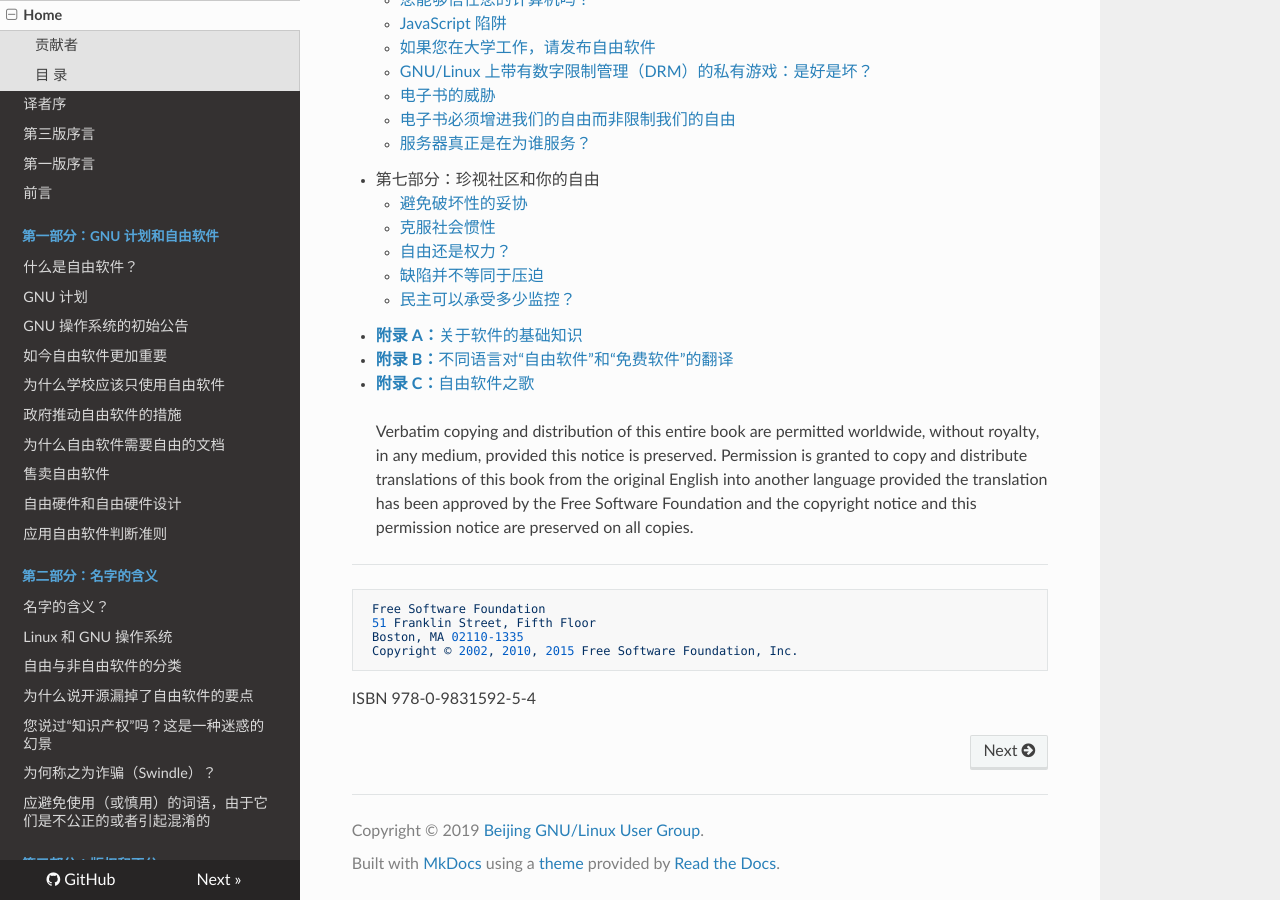
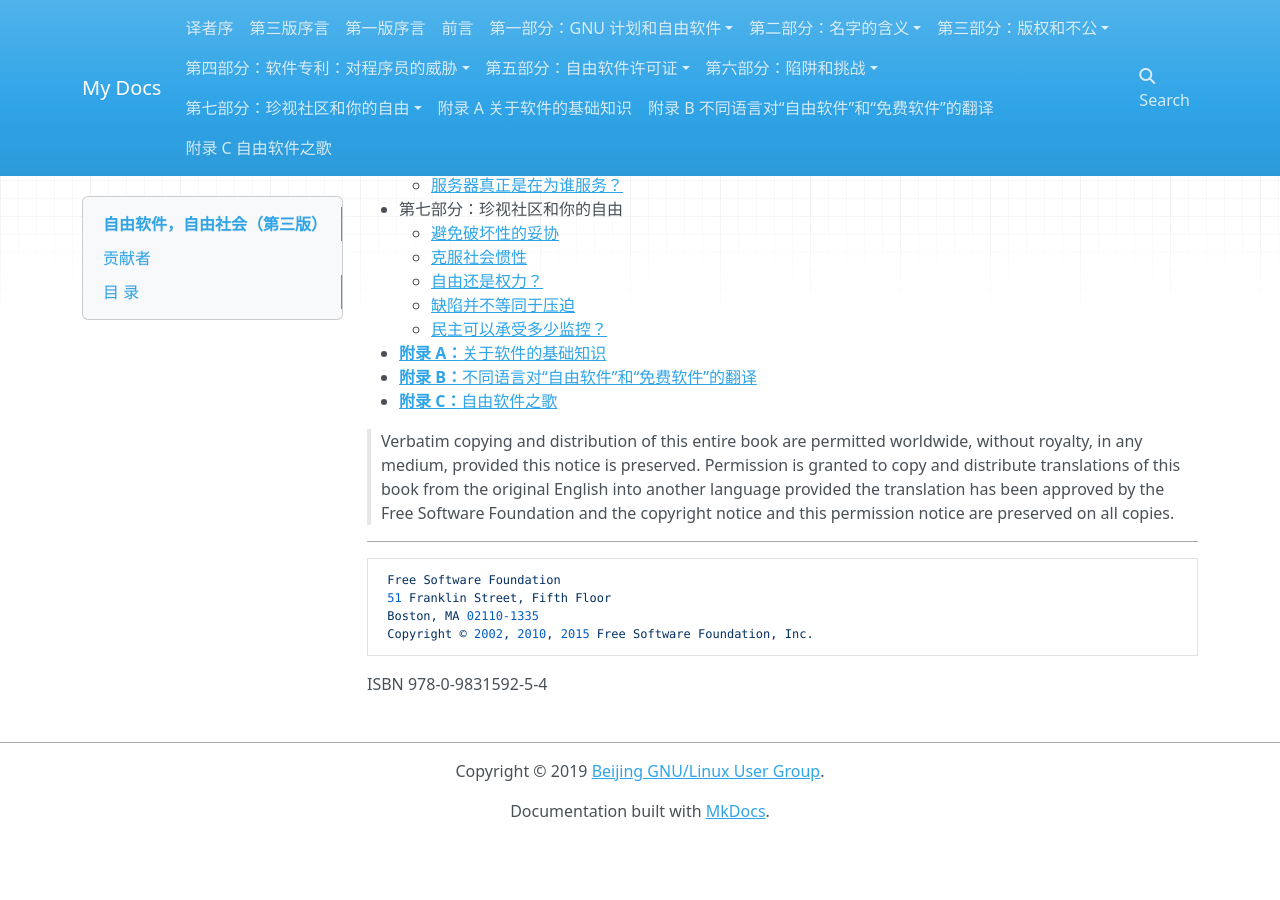
Before and after one commit to beijinglug/fsfs-zh, an MkDocs documentation site: the page built from docs/index.md, in a window 1280 px wide and 900 px high, scrolled down 3076 px. Built offline with MkDocs 1.6.1, drawn with Linux system fonts in a browser that asks for light colours; nearby versions of some CDN libraries; old or Windows-style settings are respelled for this version of MkDocs; after the commit the page ends 3915 px from its top, so only the background shows below that.

Commit message:
[ci skip] Generate new mkdocs file

```diff
--- a/mkdocs.yml
+++ b/mkdocs.yml
@@ -1,13 +1,6 @@
-site_name: '自由软件，自由社会（第三版）'
-site_description: 'Free Software, Free Society, 3rd editon, Chinese Translation'
-site_author: 'Beijing GNU/Linux User Group'
+site_name: My Docs
 
-repo_url: https://github.com/beijinglug/fsfs-zh/
-
-theme: readthedocs
-
-pages:
-- Home: index.md
+nav:
 - 译者序: foreword-trans.md
 - 第三版序言: foreword-v3.md
 - 第一版序言: foreword-v1.md
```
